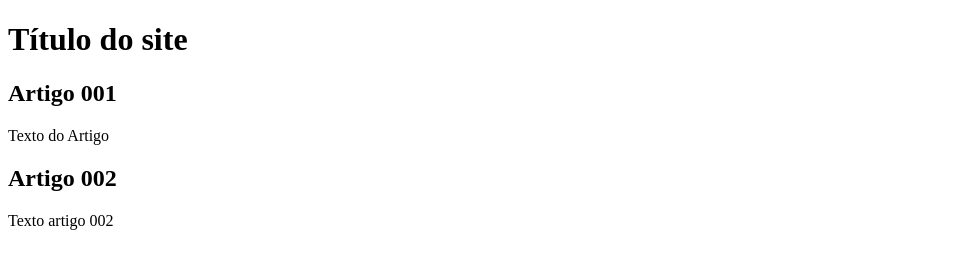
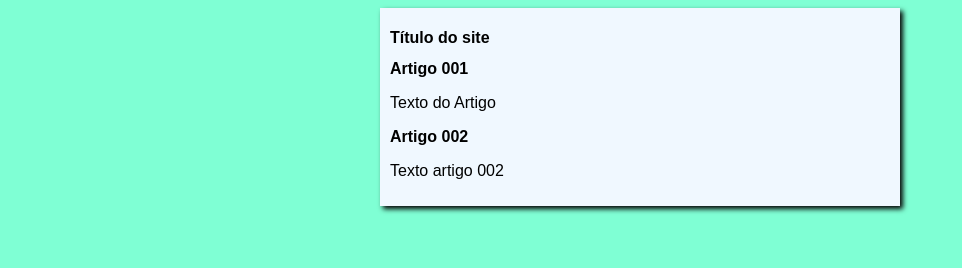
Before and after one commit to marcelo-melodev/projeto---site, a plain HTML site: page index.html in a window 1280 px wide. Shown: the whole page, without its empty margins (0-962 px from the left). Drawn offline with Linux system fonts and the light colour scheme.

Commit message:
iniciei o designe

```diff
--- /dev/null
+++ b/estilos/style.css
@@ -0,0 +1,17 @@
+*{
+    font-family:Arial, Helvetica, sans-serif ;
+    font-size: 16px;
+}
+
+body{
+    background-color: aquamarine;
+
+}
+
+main{
+    background-color: aliceblue;
+    width: 500px;
+    margin: auto;
+    padding: 10px;
+    box-shadow: 3px 3px 5px rgb(3, 3, 3);
+}
--- a/index.html
+++ b/index.html
@@ -4,6 +4,7 @@
     <meta charset="UTF-8">
     <meta name="viewport" content="width=device-width, initial-scale=1.0">
     <title>Titulo do site</title>
+    <link rel="stylesheet" href="estilos/style.css">
 </head>
 <body>
    <main>
```
